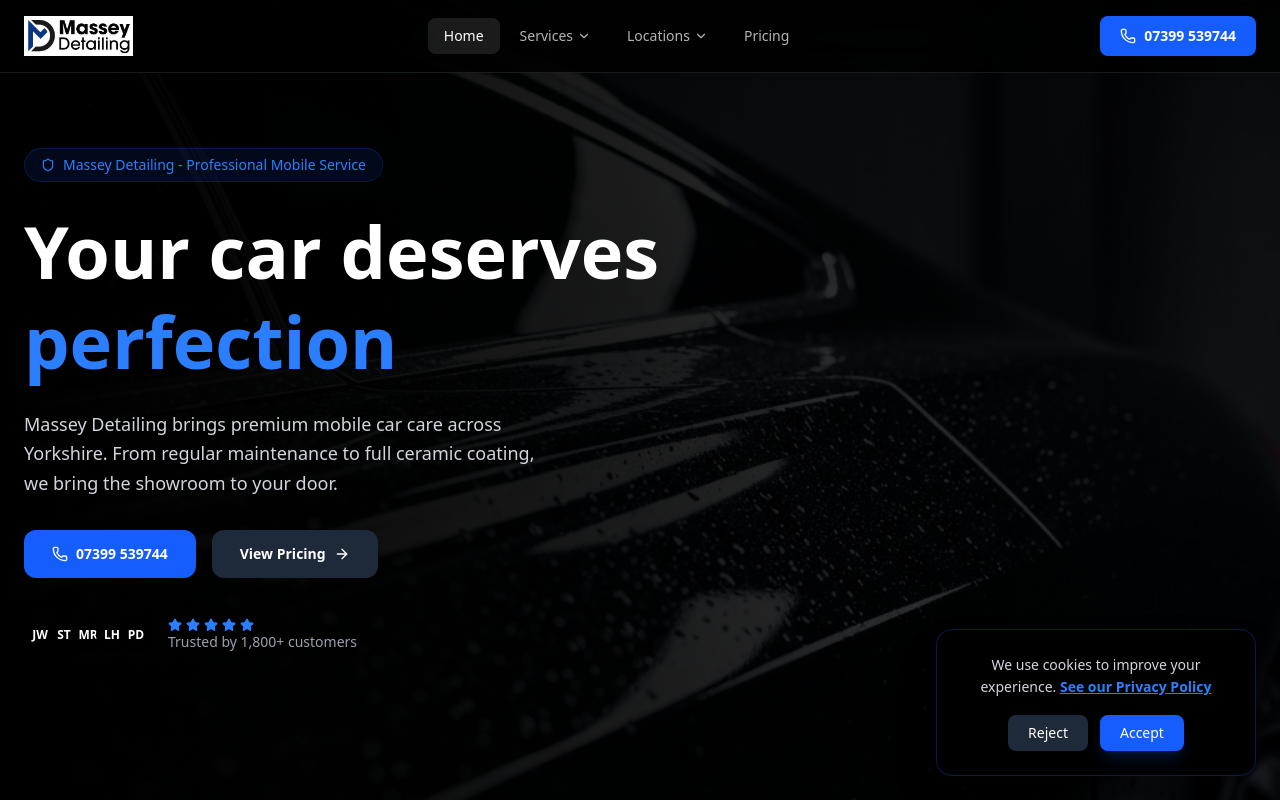
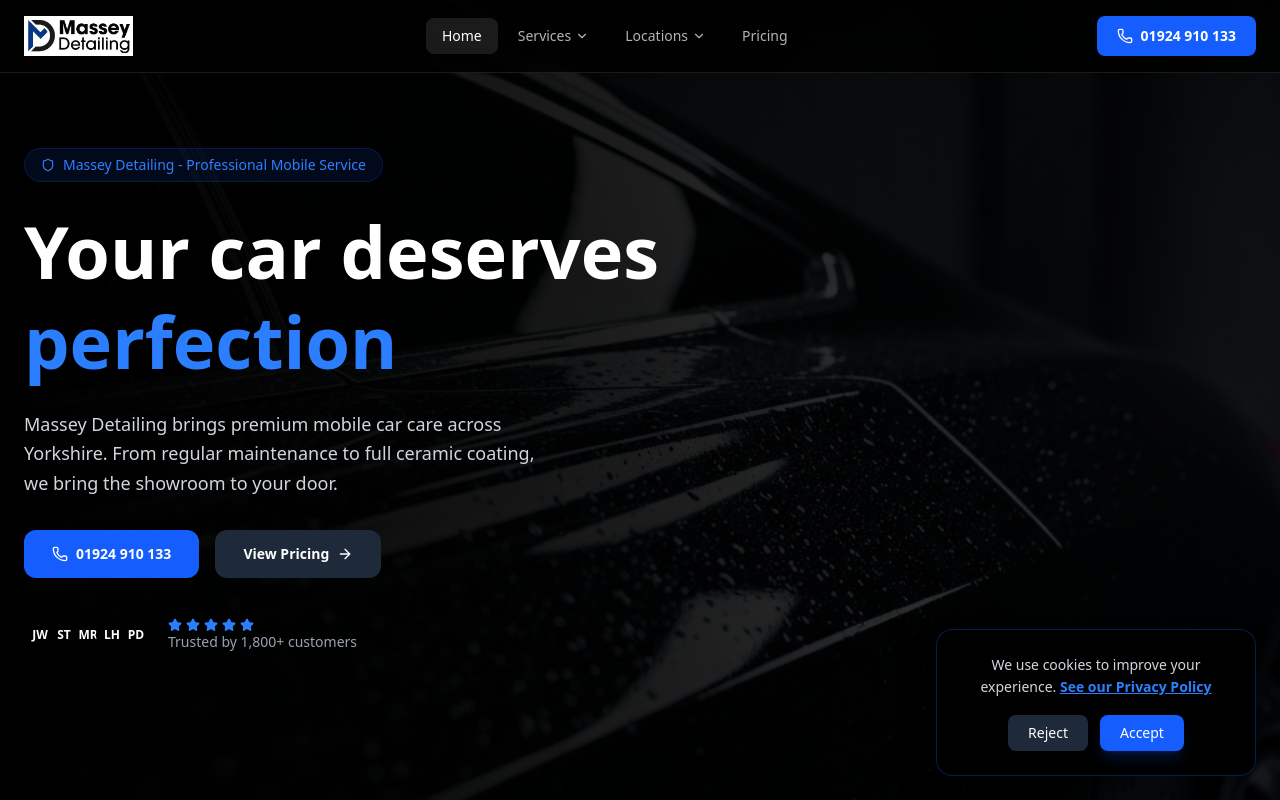
Before and after one commit to shandiru/masseydetailing, a React (Vite) app: page / in a window 1280 px wide. Shown: the top 800 px of the page. Built offline with nearby package versions, Linux system fonts and the light colour scheme.

Commit message:
fix number

```diff
--- a/src/Data/Location/locationHeroData.js
+++ b/src/Data/Location/locationHeroData.js
@@ -7,7 +7,7 @@
     city: "Boroughbridge",
     description:
       "Serving Boroughbridge and the surrounding villages including Roecliffe, Aldborough, Minskip, and Green Hammerton. Our mobile detailing service comes directly to your home or workplace in the Boroughbridge area, offering convenience without compromise on quality.",
-    phone: "07399 539744",
+    phone: "01924 910 133",
     quoteLink: "/pricing",
     mapQuery: "Boroughbridge,North+Yorkshire,UK",
     mapZoom: 12,
@@ -19,7 +19,7 @@
     city: "Harrogate",
     description:
       "Serving Harrogate and surrounding areas including Knaresborough, Ripon, and Pateley Bridge. Our mobile detailing service comes directly to your home or workplace, offering premium car care without the hassle.",
-    phone: "07399 539744",
+    phone: "01924 910 133",
     quoteLink: "/pricing",
     mapQuery: "Harrogate,North+Yorkshire,UK",
     mapZoom: 12,
@@ -31,7 +31,7 @@
     city: "Thirsk",
     description:
       "Serving Thirsk and surrounding villages including Sowerby, Carlton Miniott, and Topcliffe. We bring our professional detailing service directly to your door across the Thirsk area.",
-    phone: "07399 539744",
+    phone: "01924 910 133",
     quoteLink: "/pricing",
     mapQuery: "Thirsk,North+Yorkshire,UK",
     mapZoom: 12,
@@ -43,7 +43,7 @@
     city: "Leeds",
     description:
       "Serving Leeds and surrounding areas including Headingley, Roundhay, Moortown, and Chapel Allerton. Our mobile detailing team comes to your home or office across the Leeds area.",
-    phone: "07399 539744",
+    phone: "01924 910 133",
     quoteLink: "/pricing",
     mapQuery: "Leeds,West+Yorkshire,UK",
     mapZoom: 12,
@@ -55,7 +55,7 @@
     city: "Garforth",
     description:
       "Serving Garforth and surrounding areas including Kippax, Swillington, and Micklefield. We provide professional mobile car detailing directly to your driveway or workplace.",
-    phone: "07399 539744",
+    phone: "01924 910 133",
     quoteLink: "/pricing",
     mapQuery: "Garforth,West+Yorkshire,UK",
     mapZoom: 13,
@@ -67,7 +67,7 @@
     city: "Wakefield",
     description:
       "Serving Wakefield and surrounding areas including Ossett, Horbury, and Sandal. Our fully mobile car detailing service brings showroom-quality results directly to your door.",
-    phone: "07399 539744",
+    phone: "01924 910 133",
     quoteLink: "/pricing",
     mapQuery: "Wakefield,West+Yorkshire,UK",
     mapZoom: 12,
--- a/src/components/Footer.jsx
+++ b/src/components/Footer.jsx
@@ -22,9 +22,9 @@
               Professional mobile car detailing across Yorkshire. We bring the showroom to your door.
             </p>
             <div className="space-y-3">
-              <a href="tel:07399539744" className="flex items-center gap-3 text-sm text-gray-400 hover:text-[#0052cc] transition-colors">
+              <a href="tel:+441924910133" className="flex items-center gap-3 text-sm text-gray-400 hover:text-[#0052cc] transition-colors">
                 <Phone size={16} className="text-[#0052cc]" />
-                07399 539744
+                01924 910 133
               </a>
               <a href="mailto:info@masseydetailing.co.uk" className="flex items-center gap-3 text-sm text-gray-400 hover:text-[#0052cc] transition-colors">
                 <Mail size={16} className="text-[#0052cc]" />
--- a/src/components/Header.jsx
+++ b/src/components/Header.jsx
@@ -161,11 +161,11 @@
 
         {/* Call button */}
         <a
-          href="tel:07399539744"
+          href="tel:+441924910133"
           className="hidden lg:inline-flex items-center gap-2 bg-blue-600 text-white px-5 py-2.5 rounded-lg text-sm font-semibold hover:opacity-90 transition-opacity"
         >
           <PhoneIcon className="h-4 w-4" />
-          07399 539744
+          01924 910 133
         </a>
 
         {/* Mobile toggle */}
@@ -214,11 +214,11 @@
             ))}
 
             <a
-              href="tel:07399539744"
+              href="tel:+441924910133"
               className="mt-3 bg-blue-600 text-white px-4 py-3 rounded-lg text-sm font-semibold text-center hover:opacity-90 flex items-center justify-center gap-2"
             >
               <PhoneIcon className="h-4 w-4" />
-              Call 07399 539744
+              Call 01924 910 133
             </a>
           </div>
         </div>
--- a/src/components/Home/Hero.jsx
+++ b/src/components/Home/Hero.jsx
@@ -46,11 +46,11 @@
           {/* Buttons */}
           <div className="mt-8 flex flex-wrap gap-4">
             <a
-              href="tel:07399539744"
+              href="tel:+441924910133"
               className="inline-flex items-center gap-2 bg-blue-600 text-white px-7 py-3.5 rounded-xl text-sm font-semibold hover:bg-blue-700 transition"
             >
               <Phone size={16} />
-              07399 539744
+              01924 910 133
             </a>
 
             <a
--- a/src/components/Home/ShowroomCTA.jsx
+++ b/src/components/Home/ShowroomCTA.jsx
@@ -20,11 +20,11 @@
           <div className="mt-8 flex flex-wrap items-center justify-center gap-4">
             {/* Blue Call Button (Primary) */}
             <a
-              href="tel:07399539744"
+              href="tel:+441924910133"
               className="inline-flex items-center gap-2 bg-[#0052cc] text-white px-8 py-4 rounded-xl text-sm font-semibold hover:bg-[#0047b3] transition-colors"
             >
               <Phone size={18} />
-              Call 07399 539744
+              Call 01924 910 133
             </a>
 
             {/* Dark Grey Pricing Button (Secondary) */}
--- a/src/components/Price/PricingGoodToKnow.jsx
+++ b/src/components/Price/PricingGoodToKnow.jsx
@@ -59,9 +59,9 @@
           </div>
 
           <div className="mt-8 flex flex-wrap gap-4">
-            <a href="tel:07399539744"
+            <a href="tel:+441924910133"
               className="inline-flex items-center gap-2 bg-blue-600 text-white px-6 py-3 rounded-xl text-sm font-semibold hover:bg-blue-700 transition-colors">
-              <IconPhone /> Call 07399 539744
+              <IconPhone /> Call 01924 910 133
             </a>
             <div className="flex items-center gap-2 text-sm text-white/60">
               <IconMapPin /> Covering all of Yorkshire
--- a/src/components/PrivacyPolicy.jsx
+++ b/src/components/PrivacyPolicy.jsx
@@ -44,7 +44,7 @@
                     </p>
                     <ul className="list-disc ml-6 text-white">
                         <li>Respond to inquiries and provide quotes</li>
-                        <li>Deliver scaffolding services</li>
+                        <li>Deliver Massey Detailing services</li>
                         <li>Communicate with you about your project</li>
                         <li>Maintain business records and comply with legal requirements</li>
                     </ul>
@@ -110,10 +110,10 @@
                         If you have any questions about this Privacy Policy or how we handle your personal data, please contact us:
                     </p>
                     <div className="text-white">
-                         <p><strong>BOX FIT COACHING</strong></p>
-                          {/* <p>Email: <a href="mailto:afmok.performance@outlook.com" className="text-cyan-400 hover:underline">afmok.performance@outlook.com</a></p> */}
-                          <p>Phone: +44 7737163987</p>
-                          <p>69 Rea Street, Birmingham, B5 6BB, United Kingdom</p>
+                         <p><strong>Massey Detailing</strong></p>
+                          <p>Email: <a href="mailto:info@masseydetailing.co.uk" className="text-[#0052cc] hover:underline">info@masseydetailing.co.uk</a></p>
+                          <p>Phone: +44 1924 910133</p>
+                          {/* <p>69 Rea Street, Birmingham, B5 6BB, United Kingdom</p> */}
                     </div>
                     <p className="mt-2 text-white">
                         If you are not satisfied with our response, you have the right to lodge a complaint with the{' '}
@@ -121,7 +121,7 @@
                             href="https://ico.org.uk/"
                             target="_blank"
                             rel="noopener noreferrer"
-                            className="text-cyan-400 hover:underline"
+                            className="text-[#0052cc] hover:underline"
                         >
                             Information Commissioner’s Office (ICO)
                         </a>.
--- a/src/components/Term.jsx
+++ b/src/components/Term.jsx
@@ -28,7 +28,7 @@
                   <section>
                       <h2 className="text-2xl font-medium">3. Intellectual Property</h2>
                       <p className="text-white">
-                          All content on this website (including text, images, graphics, and logos) is owned by or licensed to AF-MOK Performance.
+                          All content on this website (including text, images, graphics, and logos) is owned by or licensed to Massey Detailing.
                           You may view, download, and print content for personal use only.
                           You must not copy, reproduce, or distribute our website content without prior written consent.
                       </p>
@@ -77,10 +77,10 @@
                           If you have any questions about these Terms of Use, please contact us:
                       </p>
                       <div className="text-white">
-                          <p><strong>BOX FIT COACHING</strong></p>
-                          {/* <p>Email: <a href="mailto:afmok.performance@outlook.com" className="text-cyan-400 hover:underline">afmok.performance@outlook.com</a></p> */}
-                          <p>Phone: +44 7737163987</p>
-                          <p>69 Rea Street, Birmingham, B5 6BB, United Kingdom</p>
+                          <p><strong>Massey Detailing</strong></p>
+                           <p>Email: <a href="mailto:info@masseydetailing.co.uk" className="text-[#0052cc] hover:underline">info@masseydetailing.co.uk</a></p>
+                          <p>Phone: +44 1924 910133</p>
+                          {/* <p>69 Rea Street, Birmingham, B5 6BB, United Kingdom</p> */}
                       </div>
                   </section>
               </div>
```
Lines whose indentation alone changed are shown as unchanged.
